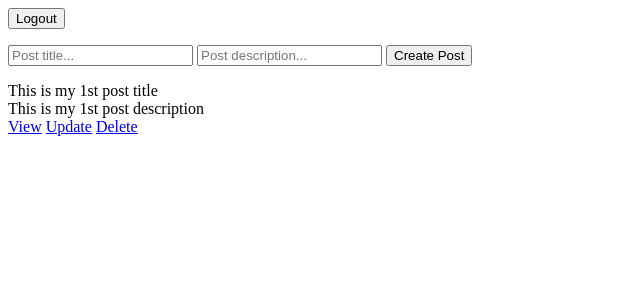
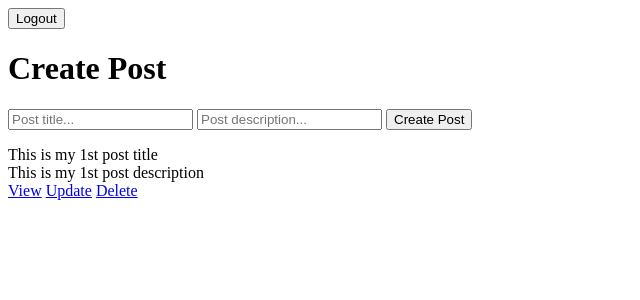
Before and after one commit to techieteja/php-crud, a PHP site: page / in a window 1280 px wide. Shown: the top 300 px of the page, without its empty margins (0-640 px from the left). Run offline with PHP 8.4, Linux system fonts and the light colour scheme; a user stored in the database is signed in; data comes from the database, SQL or seed files in the repository.

Commit message:
Update index.php

```diff
--- a/index.php
+++ b/index.php
@@ -18,6 +18,7 @@
 
     <!-- Create Form -->
     <?php if(!isset($_GET['update'])): ?>
+        <h1>Create Post</h1>
         <form action="" method="post">
             <input type="text" name="post_title" placeholder="Post title...">
             <input type="text" name="post_description" placeholder="Post description...">
@@ -34,6 +35,7 @@
         ?>
 
         <?php while($row = mysqli_fetch_array($query)): ?>
+            <h1>Update Post</h1>
             <form action="" method="post">
                 <input type="text" name="post_id" value="<?php echo $row['post_id']; ?>" hidden>
                 <input type="text" name="post_title" placeholder="Enter your post title" value="<?php echo $row['post_title']; ?>">
@@ -186,12 +188,17 @@
         $email = $_POST['email'];
         $password = $_POST['password'];
 
-        $query = mysqli_query($conn, "SELECT * FROM users WHERE email = '$email' AND password = $password");
-        if($row = mysqli_fetch_array($query)):
-            $_SESSION["email"] = $row['email'];
-            header("Location: ./?success=Login successful");
+        if(empty($email) || empty($password)):
+            header("Location: ./?error=Input fields cannot be empty");
         else:
-            header("Location: ./?success=Login failed");
+            $query = mysqli_query($conn, "SELECT * FROM users WHERE email = '$email' AND password = $password");
+
+            if($row = mysqli_fetch_array($query)):
+                $_SESSION["email"] = $row['email'];
+                header("Location: ./?success=Login successful");
+            else:
+                header("Location: ./?success=Login failed");
+            endif;
         endif;
         ?>
     <?php endif; ?>
```
